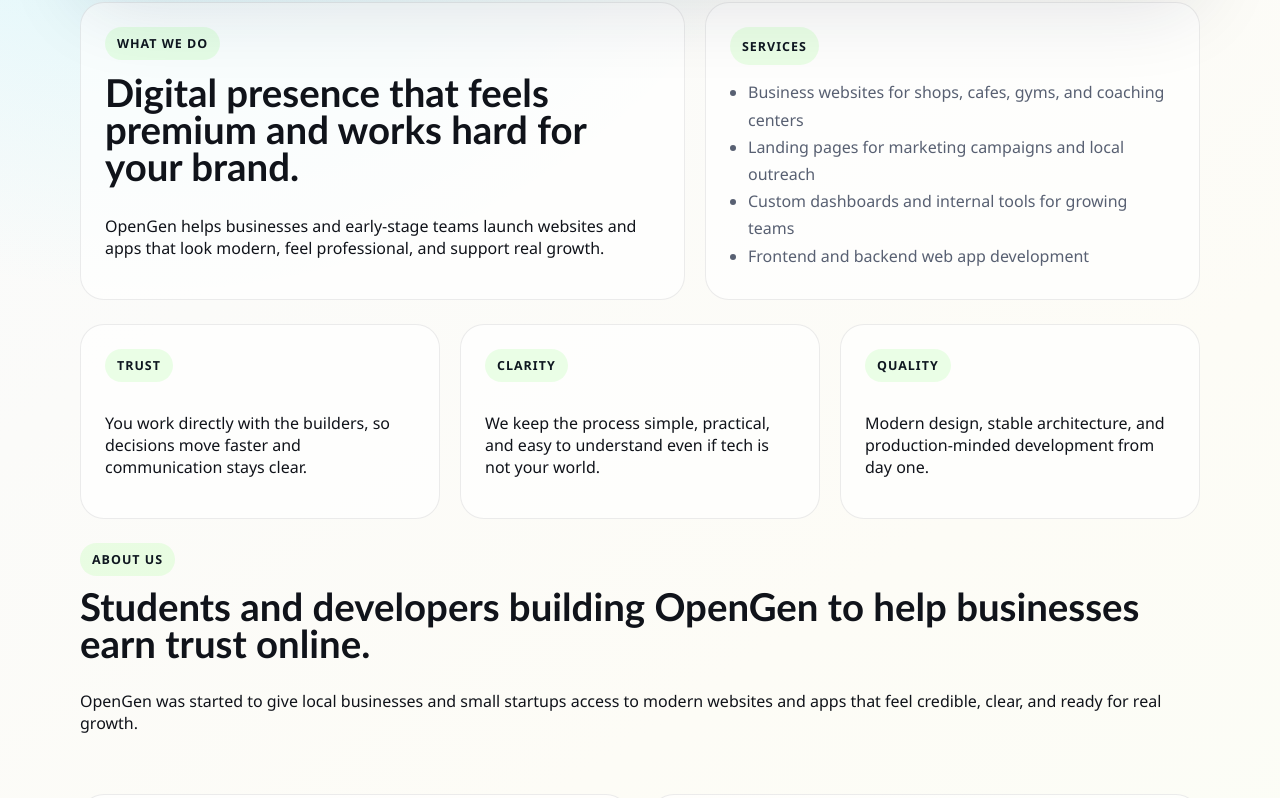
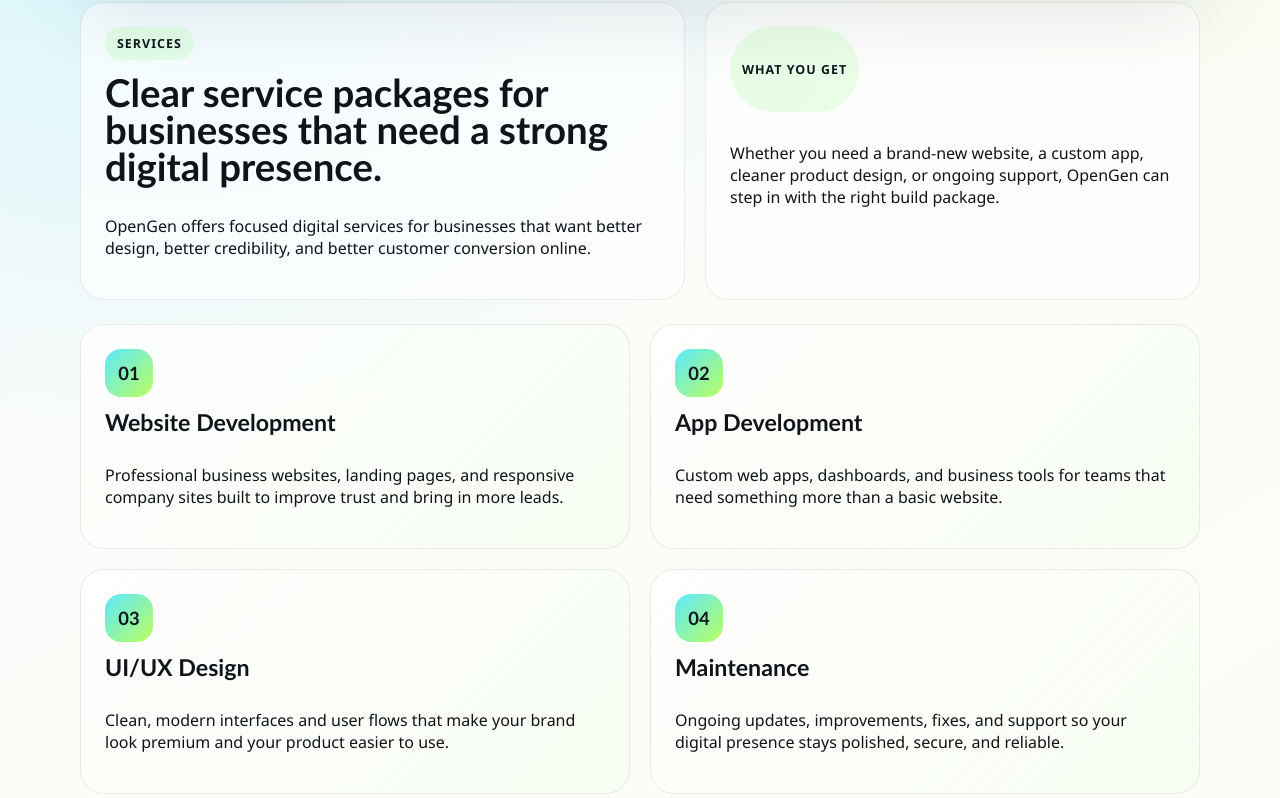
Before and after one commit to Raviraj4343/opngen, a React (Vite) app in the folder Frontend/: page / in a window 1280 px wide. Shown: the part 1040-1838 px from the top of the page. Built offline with nearby package versions, Linux system fonts and the light colour scheme; no server answers.

Commit message:
revise HomePage services section for clarity and engagement, enhance styles for service cards

```diff
--- a/Frontend/src/features/home/pages/HomePage.jsx
+++ b/Frontend/src/features/home/pages/HomePage.jsx
@@ -100,22 +100,58 @@
 
       <section className="section-grid" id="services">
         <article className="info-card">
-          <span className="section-tag">What we do</span>
-          <h2>Digital presence that feels premium and works hard for your brand.</h2>
+          <span className="section-tag">Services</span>
+          <h2>Clear service packages for businesses that need a strong digital presence.</h2>
           <p>
-            OpenGen helps businesses and early-stage teams launch websites and apps that look modern,
-            feel professional, and support real growth.
+            OpenGen offers focused digital services for businesses that want better design, better
+            credibility, and better customer conversion online.
           </p>
         </article>
 
         <article className="info-card">
-          <span className="section-tag">Services</span>
-          <ul className="info-list">
-            <li>Business websites for shops, cafes, gyms, and coaching centers</li>
-            <li>Landing pages for marketing campaigns and local outreach</li>
-            <li>Custom dashboards and internal tools for growing teams</li>
-            <li>Frontend and backend web app development</li>
-          </ul>
+          <span className="section-tag">What you get</span>
+          <p>
+            Whether you need a brand-new website, a custom app, cleaner product design, or ongoing
+            support, OpenGen can step in with the right build package.
+          </p>
+        </article>
+      </section>
+
+      <section className="services-grid">
+        <article className="service-card">
+          <span className="service-card__index">01</span>
+          <h3>Website Development</h3>
+          <p>
+            Professional business websites, landing pages, and responsive company sites built to
+            improve trust and bring in more leads.
+          </p>
+        </article>
+
+        <article className="service-card">
+          <span className="service-card__index">02</span>
+          <h3>App Development</h3>
+          <p>
+            Custom web apps, dashboards, and business tools for teams that need something more than
+            a basic website.
+          </p>
+        </article>
+
+        <article className="service-card">
+          <span className="service-card__index">03</span>
+          <h3>UI/UX Design</h3>
+          <p>
+            Clean, modern interfaces and user flows that make your brand look premium and your product
+            easier to use.
+          </p>
+        </article>
+
+        <article className="service-card">
+          <span className="service-card__index">04</span>
+          <h3>Maintenance</h3>
+          <p>
+            Ongoing updates, improvements, fixes, and support so your digital presence stays polished,
+            secure, and reliable.
+          </p>
         </article>
       </section>
 
--- a/Frontend/src/styles/globals.css
+++ b/Frontend/src/styles/globals.css
@@ -341,6 +341,7 @@
 
 .section-grid,
 .about-grid,
+.services-grid,
 .trust-band,
 .process-grid,
 .team-grid {
@@ -361,12 +362,17 @@
   grid-template-columns: repeat(2, minmax(0, 1fr));
 }
 
+.services-grid {
+  grid-template-columns: repeat(2, minmax(0, 1fr));
+}
+
 .info-card,
 .about-story,
 .process-card,
 .trust-band__item,
 .contact-card,
-.team-card {
+.team-card,
+.service-card {
   padding: 24px;
 }
 
@@ -404,6 +410,45 @@
   border: 1px solid var(--color-border);
   border-radius: var(--radius-lg);
   background: rgba(255, 255, 255, 0.7);
+}
+
+.service-card {
+  display: grid;
+  gap: 14px;
+  border: 1px solid var(--color-border);
+  border-radius: var(--radius-lg);
+  background: linear-gradient(135deg, rgba(255, 255, 255, 0.84), rgba(245, 255, 240, 0.7));
+  transition:
+    transform 0.25s ease,
+    border-color 0.25s ease,
+    box-shadow 0.25s ease;
+}
+
+.service-card:hover {
+  transform: translateY(-4px);
+  border-color: rgba(16, 19, 26, 0.14);
+  box-shadow: 0 18px 42px rgba(21, 31, 54, 0.08);
+}
+
+.service-card h3 {
+  margin: 0;
+  font-family: var(--font-heading);
+  font-size: 1.45rem;
+  line-height: 1;
+}
+
+.service-card__index {
+  display: inline-flex;
+  align-items: center;
+  justify-content: center;
+  width: 48px;
+  height: 48px;
+  border-radius: 16px;
+  background: linear-gradient(135deg, var(--color-cyan), var(--color-lime));
+  color: var(--color-accent);
+  font-family: var(--font-heading);
+  font-size: 1.15rem;
+  font-weight: 800;
 }
 
 .team-card {
@@ -512,6 +557,7 @@
   .status-grid,
   .section-grid,
   .about-grid,
+  .services-grid,
   .team-grid,
   .trust-band,
   .process-grid {
```
